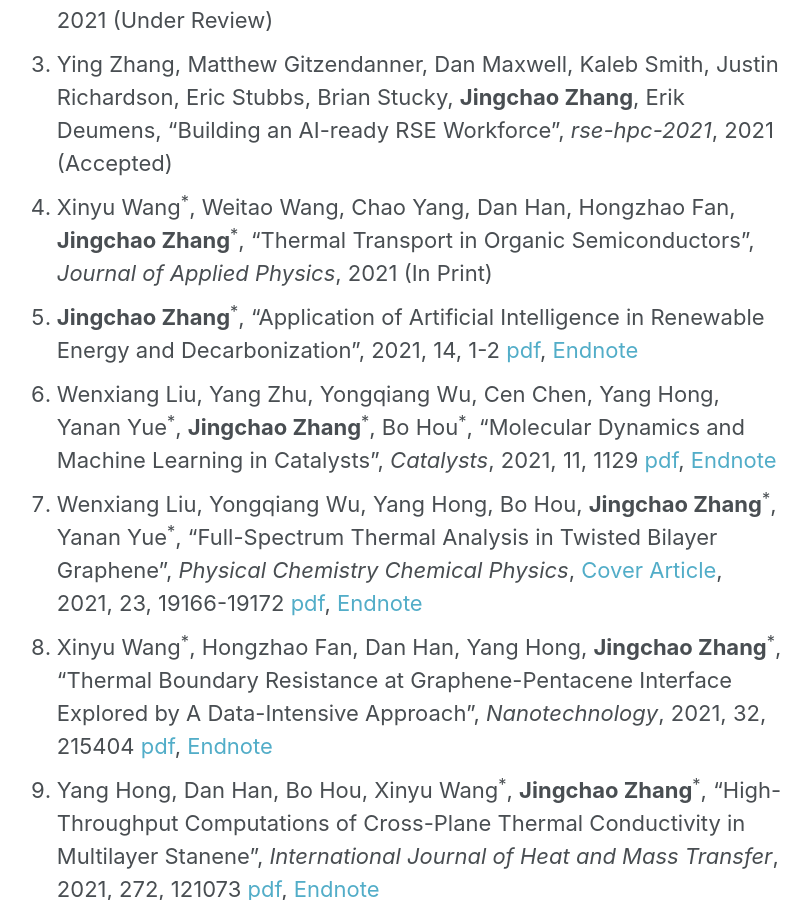
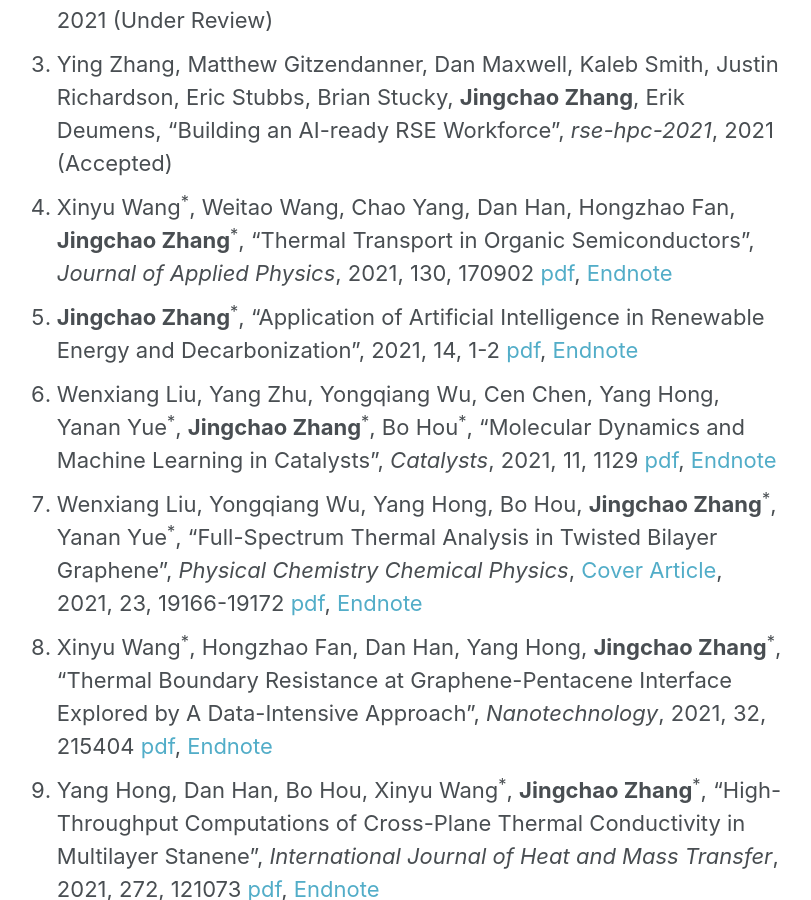
Before and after one commit to JingchaoZhang/JingchaoZhang.github.io, a Jekyll site: the page built from _pages/publications.md, in a window 1280 px wide and 900 px high, scrolled down 528 px. Shown: the whole window, without its empty margins (267-1078 px from the left). Built offline with Jekyll 4.4.1, drawn with Linux system fonts in a browser that asks for light colours.

Commit message:
Update publications.md

```diff
--- a/_pages/publications.md
+++ b/_pages/publications.md
@@ -10,7 +10,7 @@ author_profile: false
 4. Weitao Wang, Chao Yang, Hongzhao Fan, **Jingchao Zhang**, Xinyu Wang, "Atomistic insights into dynamic growth of pentacene thin films on metal surfaces functionalized with self-assembled monolayers", 2021 (Under Review)
 5. Rong Yu<sup>\*</sup>, Gabriel Hmimina, Alexei Lyapustin, Yujie Wang, Karl Fred Huemmrich, Dave Billesbach, **Jingchao Zhang**, Zheng Xu, John A. Gamon, "Reducing angular effects in high-latitude MODIS MAIAC reflectance using random forests", *Remote Sensing of Environment*, 2021 (Under Review)
 6. Ying Zhang, Matthew Gitzendanner, Dan Maxwell, Kaleb Smith, Justin Richardson, Eric Stubbs, Brian Stucky, **Jingchao Zhang**, Erik Deumens, "Building	an	AI-ready	RSE	Workforce", *rse-hpc-2021*, 2021 (Accepted)
-7. Xinyu Wang<sup>\*</sup>, Weitao Wang, Chao Yang, Dan Han, Hongzhao Fan, **Jingchao Zhang**<sup>\*</sup>, "Thermal Transport in Organic Semiconductors", *Journal of Applied Physics*, 2021 (In Print)
+7. Xinyu Wang<sup>\*</sup>, Weitao Wang, Chao Yang, Dan Han, Hongzhao Fan, **Jingchao Zhang**<sup>\*</sup>, "Thermal Transport in Organic Semiconductors", *Journal of Applied Physics*, 2021, 130, 170902 [pdf](https://drive.google.com/file/d/1CE-Zwj3lQCKu9uoHOy0hr07lL9v2CNif/view?usp=sharing), [Endnote](https://drive.google.com/uc?export=download&id=1Y8j1K5lKCBNz3uZZsR4gMAg9UIOWv7qa)
 8. **Jingchao Zhang**<sup>\*</sup>, "Application of Artificial Intelligence in Renewable Energy and Decarbonization", 2021, 14, 1-2 [pdf](https://drive.google.com/drive/u/0/folders/0B3Yj4QkZpI-dc2c1dV81aUdJZzg?resourcekey=0-8yayn9adqHmyRPiiGTHf1Q), [Endnote](https://drive.google.com/uc?export=download&id=1QEcWu3ZTbFhn1eQH0OgvbnF4xsPO2GZi)
 9. Wenxiang Liu, Yang Zhu, Yongqiang Wu, Cen Chen, Yang Hong, Yanan Yue<sup>\*</sup>, **Jingchao Zhang**<sup>\*</sup>, Bo Hou<sup>\*</sup>, "Molecular Dynamics and Machine Learning in Catalysts", *Catalysts*, 2021, 11, 1129 [pdf](https://drive.google.com/file/d/1pE7umbHz1RcWlIz5YpAXUKgvnoxvTwlr/view?usp=sharing), [Endnote](https://drive.google.com/uc?export=download&id=1ZMwVS8dTDx9St_0vlOx3KkbYj5UtANWR)
 10. Wenxiang Liu, Yongqiang Wu, Yang Hong, Bo Hou, **Jingchao Zhang**<sup>\*</sup>, Yanan Yue<sup>\*</sup>, "Full-Spectrum Thermal Analysis in Twisted Bilayer Graphene", *Physical Chemistry Chemical Physics*, [Cover Article](https://drive.google.com/file/d/1PDyjmwVlav8AfDgG3FWsDm0e-7Ssk5mU/view?usp=sharing), 2021, 23, 19166-19172 [pdf](https://drive.google.com/file/d/1xoEcLagR_b5ma1jU5wFy3XmKVuj5Nilu/view?usp=sharing), [Endnote](https://drive.google.com/uc?export=download&id=1Cr6RKmlzU1QRR3L_p4gfqPM5WBjTqUI7)
```
